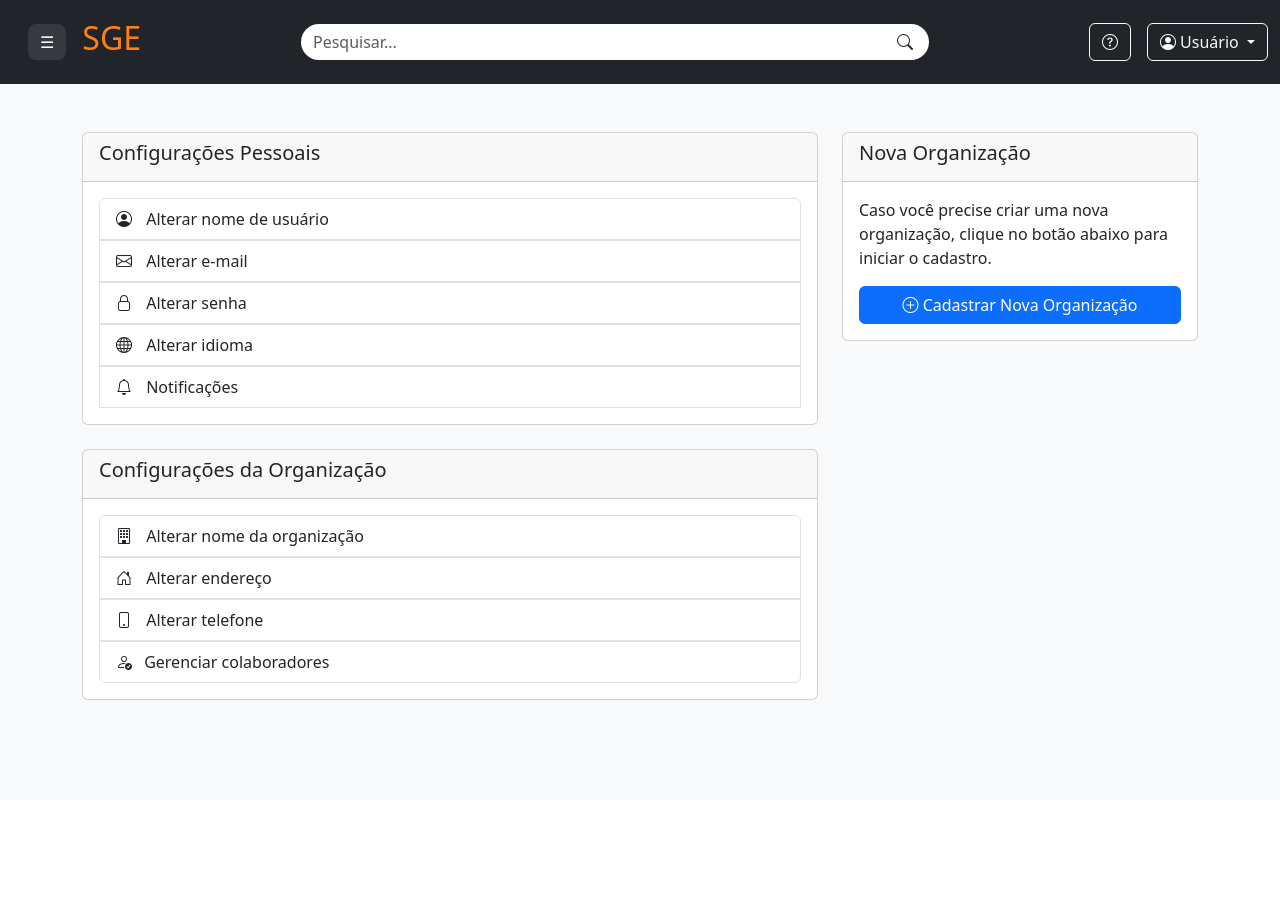
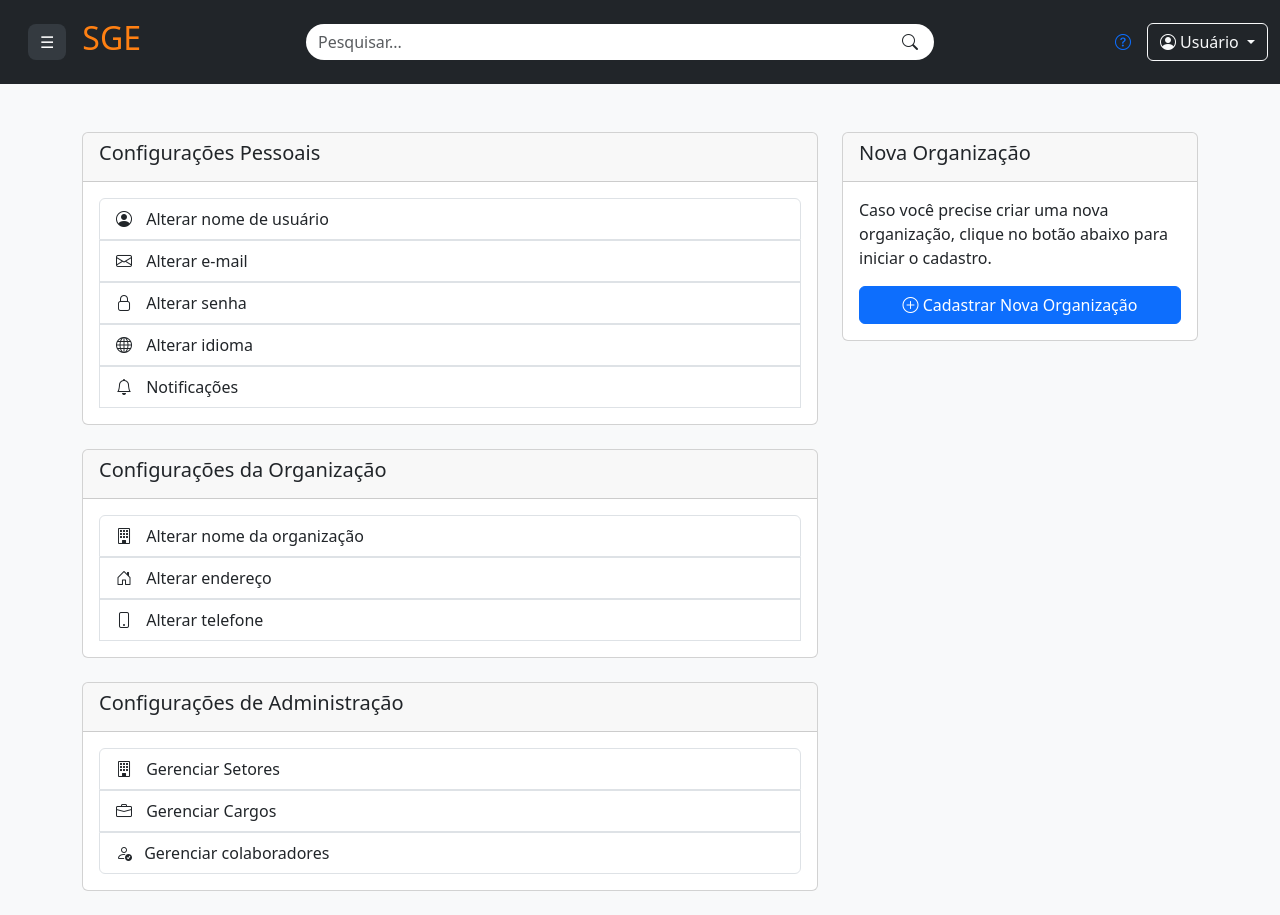
Before and after one commit to gabriecgaldino/app_management, a Django app: a page that uses templates/navigation_bar.html in a window 1280 px wide. Before the commit the page ends 700 px from the top, so only its background shows below. Run offline with Django 5.2, Linux system fonts and the light colour scheme.

Commit message:
Adição da categoria administrativa nas configurações

```diff
--- a/Configurações/templates/configurações.html
+++ b/Configurações/templates/configurações.html
@@ -82,6 +82,26 @@
                                 Alterar telefone
                             </li>
                             {% include 'modais/modal_alteração_telefone_organização.html' %}
+                        </ul>
+                    </div>
+                </div>
+                <!-- Configurações de Administração -->
+                <div class="card settings-card mb-4">
+                    <div class="card-header">
+                        <h5>Configurações de Administração</h5>
+                    </div>
+                    <div class="card-body">
+                        <ul class="list-group">
+                            <li class="list-group-item" data-bs-toggle="modal" data-bs-target="#modalAdicionarSetor">
+                                <i class="bi bi-building"></i>
+                                Gerenciar Setores
+                            </li>
+                            {% include 'modais/modal_adição_setor.html' %}
+                            <li class="list-group-item" data-bs-toggle="modal" data-bs-target="#modalAdicionarCargo">
+                                <i class="bi bi-briefcase"></i>
+                                Gerenciar Cargos
+                            </li>
+                            {% include 'modais/modal_adição_cargos.html' %}
                             <li class="list-group-item">
                                 <a class="nav-link" href="{% url 'colaboradores' %}">
                                     <i class="bi bi-person-check me-2"></i>
@@ -115,6 +135,8 @@
 
     <!-- Scripts do Bootstrap JS -->
     <script src="https://cdn.jsdelivr.net/npm/bootstrap@5.3.0-alpha1/dist/js/bootstrap.bundle.min.js"></script>
+    <script src="https://cdn.jsdelivr.net/npm/bootstrap@5.3.0/dist/js/bootstrap.bundle.min.js" defer></script>
+
 </body>
 
 </html>
--- /dev/null
+++ b/Configurações/templates/modais/modal_adição_cargos.html
@@ -0,0 +1,23 @@
+<div class="modal fade" id="modalAdicionarCargo" tabindex="-1" aria-labelledby="modalAdicionarCargoLabel" aria-hidden="true">
+    <div class="modal-dialog">
+        <div class="modal-content">
+            <div class="modal-header">
+                <h5 class="modal-title" id="modalAdicionarCargoLabel">Adicionar Cargo</h5>
+                <button type="button" class="btn-close" data-bs-dismiss="modal" aria-label="Close"></button>
+            </div>
+            <form method="post" action="">
+                {% csrf_token %}
+                <div class="modal-body">
+                    <div class="mb-3">
+                        <label for="id_nome_cargo" class="form-label">Nome do Cargo</label>
+                        <input type="text" class="form-control" id="id_nome_cargo" name="nome_cargo" required>
+                    </div>
+                </div>
+                <div class="modal-footer">
+                    <button type="button" class="btn btn-secondary" data-bs-dismiss="modal">Fechar</button>
+                    <button type="submit" class="btn btn-primary">Salvar</button>
+                </div>
+            </form>
+        </div>
+    </div>
+</div>
--- /dev/null
+++ b/Configurações/templates/modais/modal_adição_setor.html
@@ -0,0 +1,23 @@
+<div class="modal fade" id="modalAdicionarSetor" tabindex="-1" aria-labelledby="modalAdicionarSetorLabel" aria-hidden="true">
+    <div class="modal-dialog">
+        <div class="modal-content">
+            <div class="modal-header">
+                <h5 class="modal-title" id="modalAdicionarSetorLabel">Adicionar Setor</h5>
+                <button type="button" class="btn-close" data-bs-dismiss="modal" aria-label="Close"></button>
+            </div>
+            <form method="post" action="">
+                {% csrf_token %}
+                <div class="modal-body">
+                    <div class="mb-3">
+                        <label for="id_nome_setor" class="form-label">Nome do Setor</label>
+                        <input type="text" class="form-control" id="id_nome_setor" name="nome_setor" required>
+                    </div>
+                </div>
+                <div class="modal-footer">
+                    <button type="button" class="btn btn-secondary" data-bs-dismiss="modal">Fechar</button>
+                    <button type="submit" class="btn btn-primary">Salvar</button>
+                </div>
+            </form>
+        </div>
+    </div>
+</div>
--- a/templates/index.html
+++ b/templates/index.html
@@ -18,10 +18,8 @@
 <body>
     {% include 'navigation_bar.html' %}
 
-
     {% block content %}
     {% endblock %}
-
 
     <script src="https://cdn.jsdelivr.net/npm/bootstrap@5.3.3/dist/js/bootstrap.bundle.min.js"></script>
     <script src="https://cdn.jsdelivr.net/npm/bootstrap@5.3.0-alpha1/dist/js/bootstrap.bundle.min.js"></script>
--- a/templates/navigation_bar.html
+++ b/templates/navigation_bar.html
@@ -20,7 +20,7 @@
             </div>
             <div class="offcanvas-body">
                 <ul class="list-group">
-                    <li class="list-group-item"><a href="#" class="text-decoration-none text-white">Página Inicial</a>
+                    <li class="list-group-item"><a href="{% url 'index' %}" class="text-decoration-none text-white">Página Inicial</a>
                     </li>
                     <li class="list-group-item"><a href="#" class="text-decoration-none text-white">Sobre</a></li>
                     <li class="list-group-item"><a href="{% url 'configurações' %}"
@@ -43,9 +43,9 @@
         </form>
 
         <!-- Botão de ajuda -->
-        <button class="btn btn-outline-light me-3" type="button">
+        <a href="" class="mx-3">
             <i class="bi bi-question-circle"></i>
-        </button>
+        </a>
 
         <!-- Dropdown de usuário -->
         <div class="dropdown">
@@ -64,3 +64,5 @@
         </div>
     </div>
 </nav>
+
+<script src="https://cdn.jsdelivr.net/npm/bootstrap@5.3.0/dist/js/bootstrap.bundle.min.js" defer></script>
```
